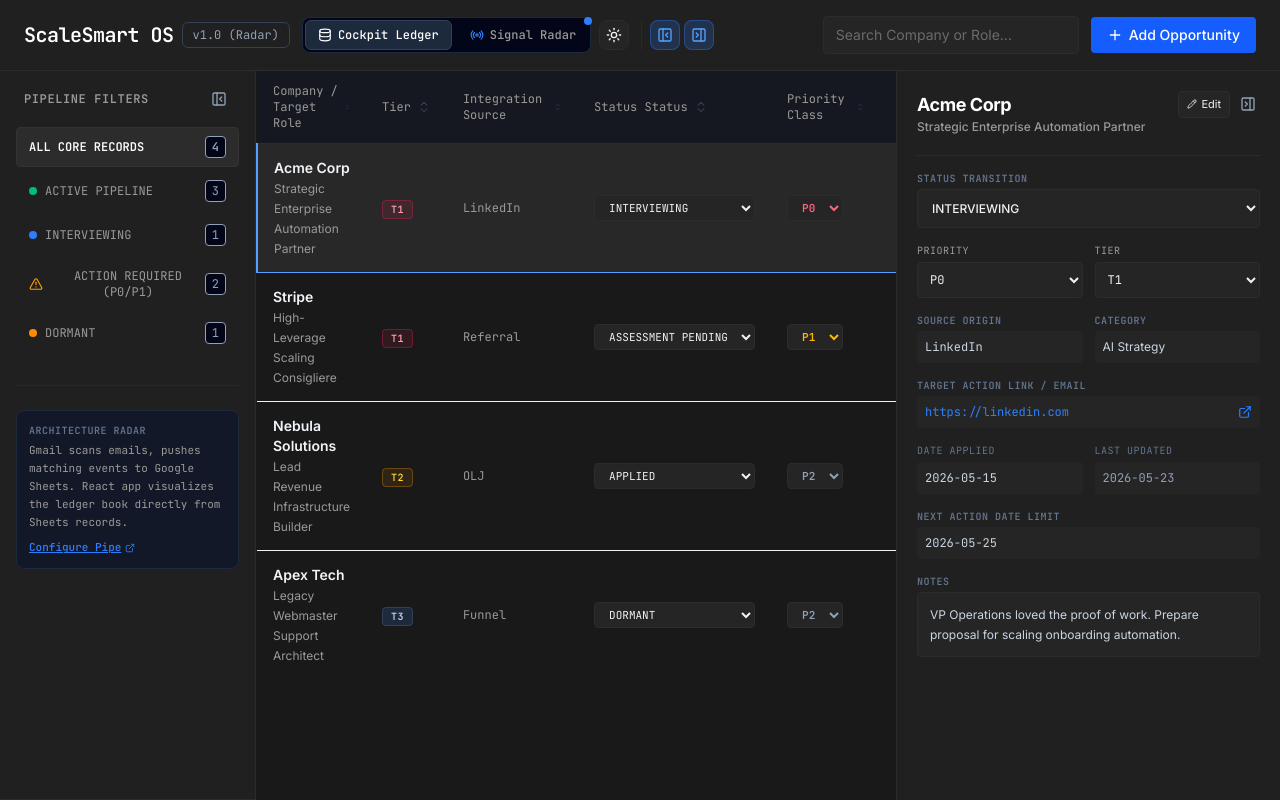
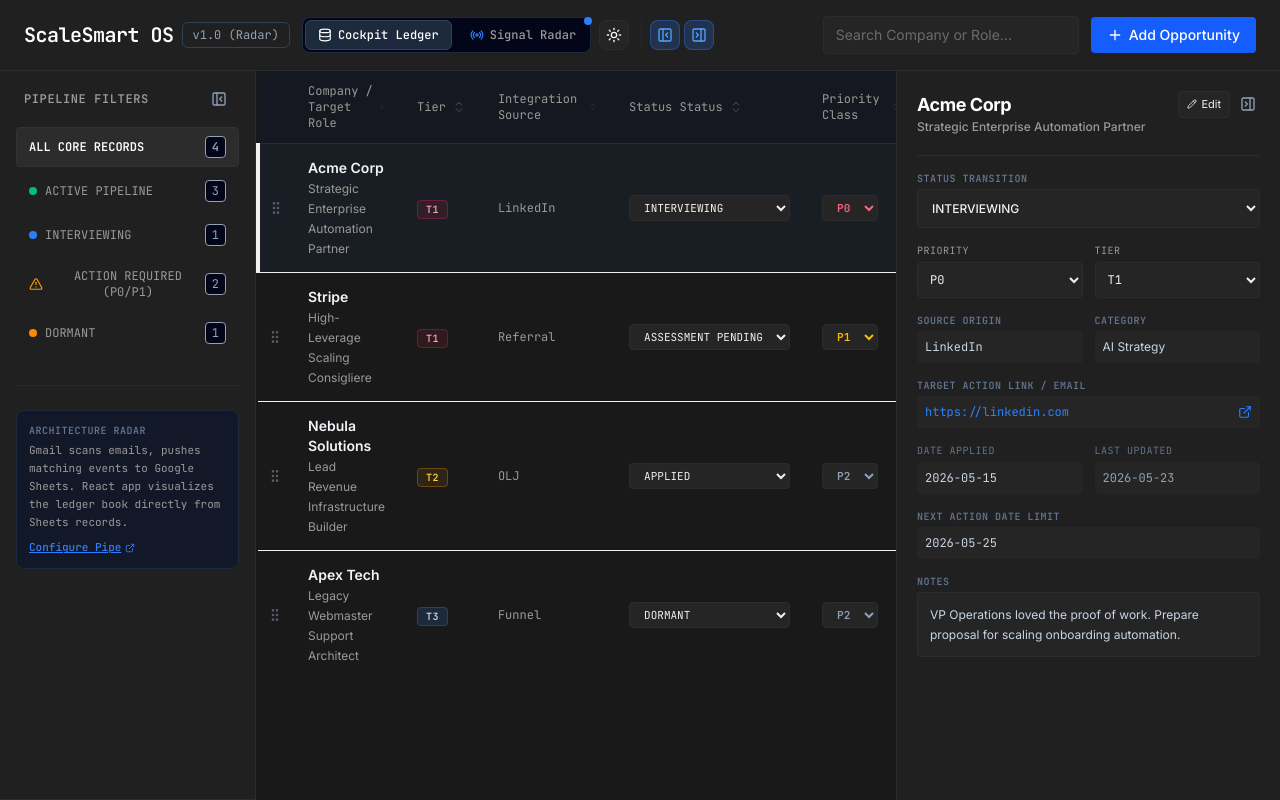
Before and after one commit to johnwesleyquintero/scalesmart-opportunity-os, a React (Vite) app: page / in a window 1280 px wide. Built offline with nearby package versions, Linux system fonts and the light colour scheme.

Commit message:
feat: enable manual reordering of opportunities
Add drag-and-drop functionality to allow users to customize opportunity order and automatically sync the updated sequence to Google Sheets.

```diff
--- a/src/App.tsx
+++ b/src/App.tsx
@@ -3,7 +3,7 @@
 import {
   Plus, X, Pencil, Trash, FileText, Check, AlertTriangle, ExternalLink,
   Radio, Database, Code, Copy, RefreshCw, Send, CheckCircle2, Info, Layers, Download,
-  ChevronUp, ChevronDown, ChevronsUpDown, Sun, Moon,
+  ChevronUp, ChevronDown, ChevronsUpDown, Sun, Moon, GripVertical,
   PanelLeftClose, PanelLeftOpen, PanelRightClose, PanelRightOpen
 } from "lucide-react";
 
@@ -202,6 +202,35 @@
     } else {
       setSortField(field);
       setSortDirection("asc");
+    }
+  };
+
+  const [draggingId, setDraggingId] = useState<string | null>(null);
+
+  const handleDragAndDropReorder = (draggedId: string, overId: string) => {
+    if (draggedId === overId) return;
+
+    // Clear active column sorting to preserve custom order immediately
+    if (sortField) {
+      setSortField(null);
+    }
+
+    const fromIndex = opportunities.findIndex((item) => item.id === draggedId);
+    const toIndex = opportunities.findIndex((item) => item.id === overId);
+
+    if (fromIndex !== -1 && toIndex !== -1) {
+      const reordered = [...opportunities];
+      const [movedItem] = reordered.splice(fromIndex, 1);
+      reordered.splice(toIndex, 0, movedItem);
+
+      setOpportunities(reordered);
+
+      // Auto-sync order with Google Sheet if appsScriptUrl is present
+      if (appsScriptUrl.trim()) {
+        pushLedgerToSheets(reordered, true).catch((err) => {
+          console.error("Auto-sync of reordered list to Google Sheets failed:", err);
+        });
+      }
     }
   };
   const [modalMode, setModalMode] = useState<"ADD" | "EDIT" | null>(null);
@@ -1373,6 +1402,9 @@
               <table className="w-full text-left border-collapse text-sm" id="table">
                 <thead>
                   <tr className={`border-b ${theme.border} ${theme.textSecondary} font-mono text-xs select-none ${isDark ? "bg-slate-900/40" : "bg-[#f7f7f5]"}`}>
+                    <th className={`w-10 py-3 px-2 text-center border-b ${theme.border}`} title="Manual Drag Priority Order">
+                      <span className="sr-only">Drag</span>
+                    </th>
                     {renderSortHeader("Company / Target Role", "companyName")}
                     {renderSortHeader("Tier", "tier")}
                     {renderSortHeader("Integration Source", "source")}
@@ -1385,14 +1417,35 @@
                 <tbody className={`divide-y ${isDark ? "divide-slate-850" : "divide-[#eae9e6]"}`}>
                   {sortedAndFiltered.map((opp) => {
                     const isSelected = selectedId === opp.id;
+                    const isBeingDragged = draggingId === opp.id;
                     return (
                       <tr
                         key={opp.id}
                         onClick={() => setSelectedId(opp.id)}
-                        className={`cursor-pointer transition duration-150 ${theme.hoverRow} ${
-                          isSelected ? `${theme.selectedRow} border-l-2 ${isDark ? "border-blue-400" : "border-blue-600"}` : ""
-                        }`}
+                        draggable
+                        onDragStart={(e) => {
+                          setDraggingId(opp.id);
+                          e.dataTransfer.effectAllowed = "move";
+                        }}
+                        onDragEnd={() => {
+                          setDraggingId(null);
+                        }}
+                        onDragOver={(e) => {
+                          e.preventDefault();
+                        }}
+                        onDragEnter={(e) => {
+                          e.preventDefault();
+                          if (draggingId && draggingId !== opp.id) {
+                            handleDragAndDropReorder(draggingId, opp.id);
+                          }
+                        }}
+                        className={`cursor-pointer transition duration-155 ${theme.hoverRow} ${
+                          isSelected ? `${theme.selectedRow} border-l-4 ${isDark ? "border-blue-450 bg-blue-500/5" : "border-blue-600 bg-blue-500/5"}` : ""
+                        } ${isBeingDragged ? "opacity-30 bg-blue-500/10 cursor-grabbing" : ""}`}
                       >
+                        <td className="py-3.5 px-2 text-center text-slate-400 hover:text-blue-500 cursor-grab active:cursor-grabbing" title="Drag row to manually set priority order">
+                          <GripVertical className="w-4 h-4 mx-auto opacity-50 hover:opacity-100 transition-opacity" />
+                        </td>
                         <td className="py-3.5 px-4">
                           <div>
                             <span className={`font-semibold ${isDark ? "text-slate-100" : "text-[#37352f]"} block`}>{opp.companyName}</span>
```
